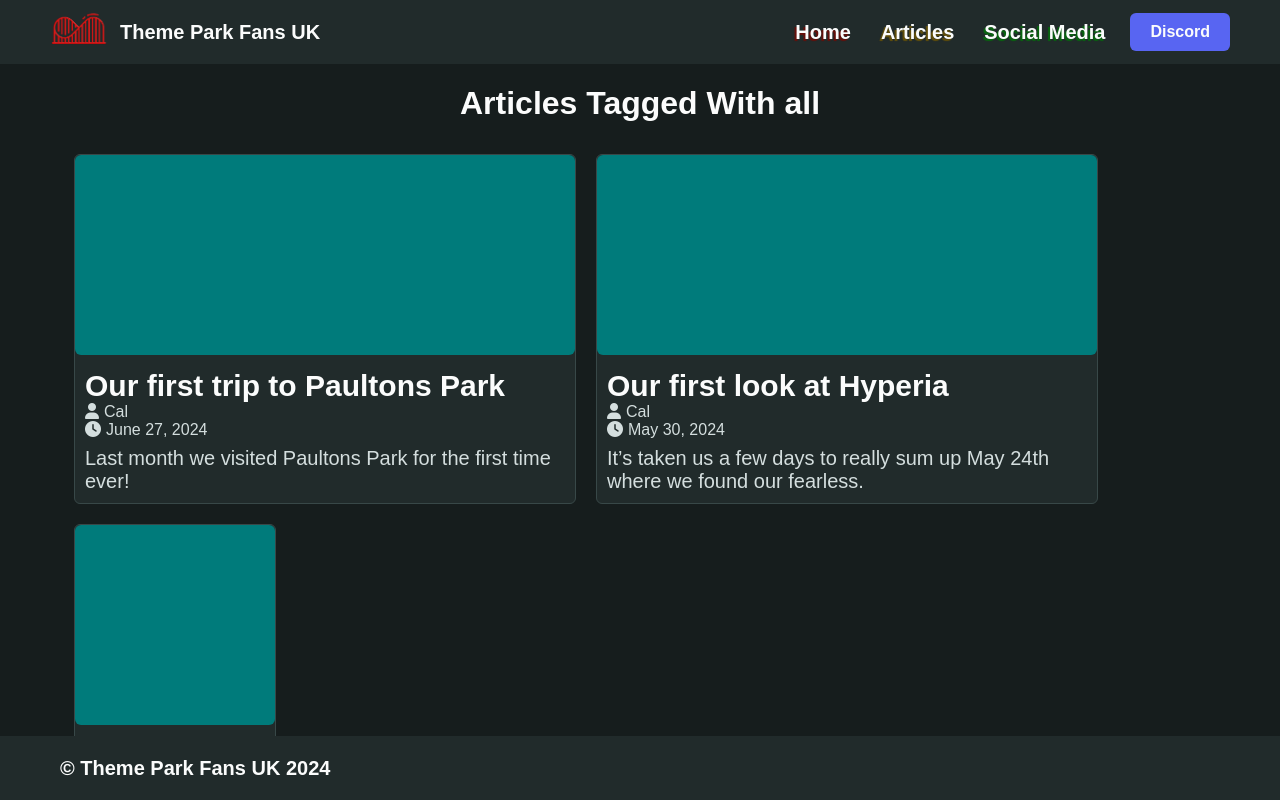
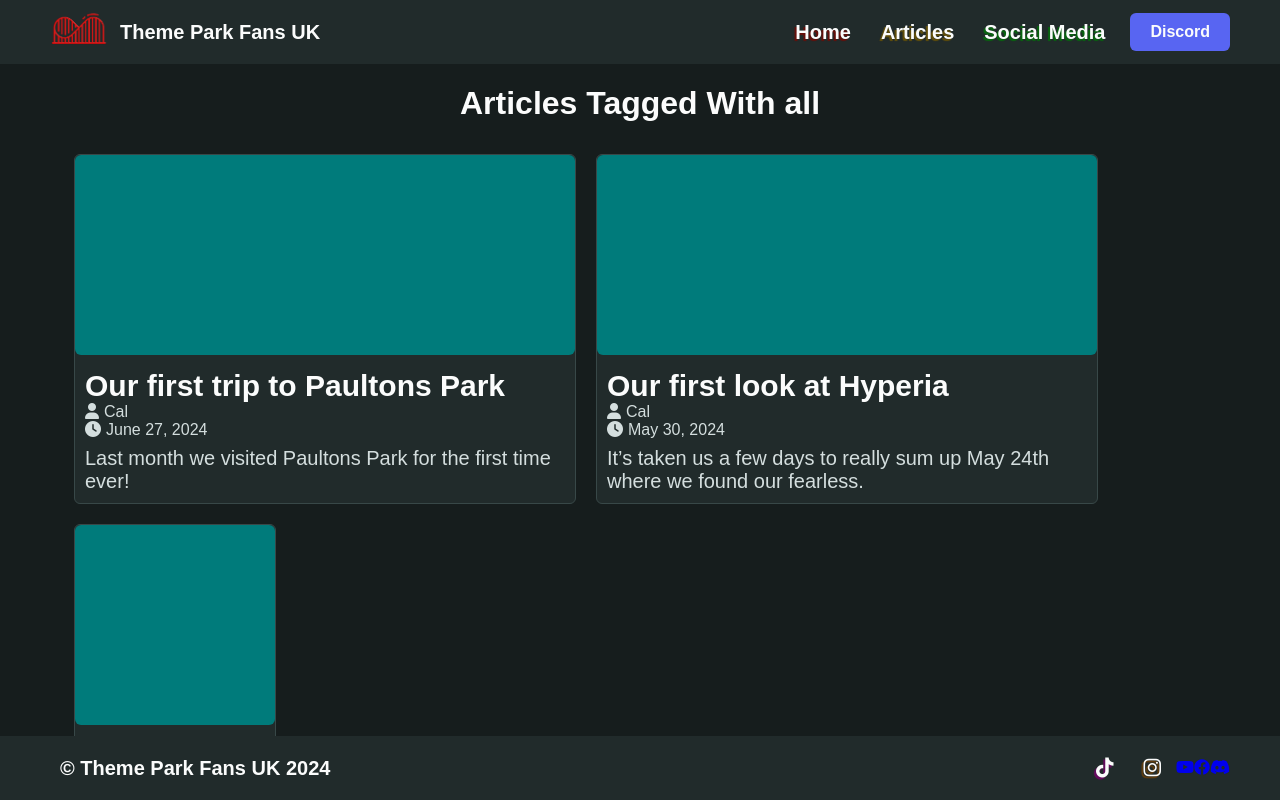
Before and after one commit to ThemeParkFansUK/themeparkfansuk.github.io, an Eleventy site: page tag.njk in a window 1280 px wide. Built offline with nearby package versions, Linux system fonts and the light colour scheme; Eleventy itself is replaced by a stand-in of ours; files that its build step writes are made by us from their sources.

Commit message:
Update footer.njk

```diff
--- a/_includes/components/footer.njk
+++ b/_includes/components/footer.njk
@@ -15,6 +15,18 @@
         </div>
 
         <div class="Spacer"></div>
+<div class="NavLinks">
+            <a id="" class="NavLink" style="--NavHighlight: hsla(306, 100%, 24%, 80%);" href="/"><i class="fa-brands fa-tiktok"></i></a>
+
+
+
+<a id="" class="NavLink NavIcon" style="--NavHighlight: hsl(33.47deg 100% 24% / 80%);" href="/"><i class="fa-brands fa-instagram"></i></a>
+<a id="" class="NavLinkk NavIcon" style="--NavHighlight: hsl(0deg 100% 24% / 80%);" href="/"><i class="fa-brands fa-youtube"></i></a>
+<a id="" class="NavLinkk NavIcon" style="--NavHighlight: hsl(149.28deg 100% 24% / 80%);" href="/"><i class="fa-brands fa-threads"></i></a>
+<a id="" class="NavLinkk NavIcon" style="--NavHighlight: hsl(212.22deg 100% 24% / 80%);" href="/"><i class="fa-brands fa-facebook"></i></a>
+<a id="" class="NavLinkk NavIcon" style="--NavHighlight: hsl(174.45deg 100% 24% / 80%);" href="/"><i class="fa-brands fa-discord"></i></a>
+
+</div>
 
 
 
```
